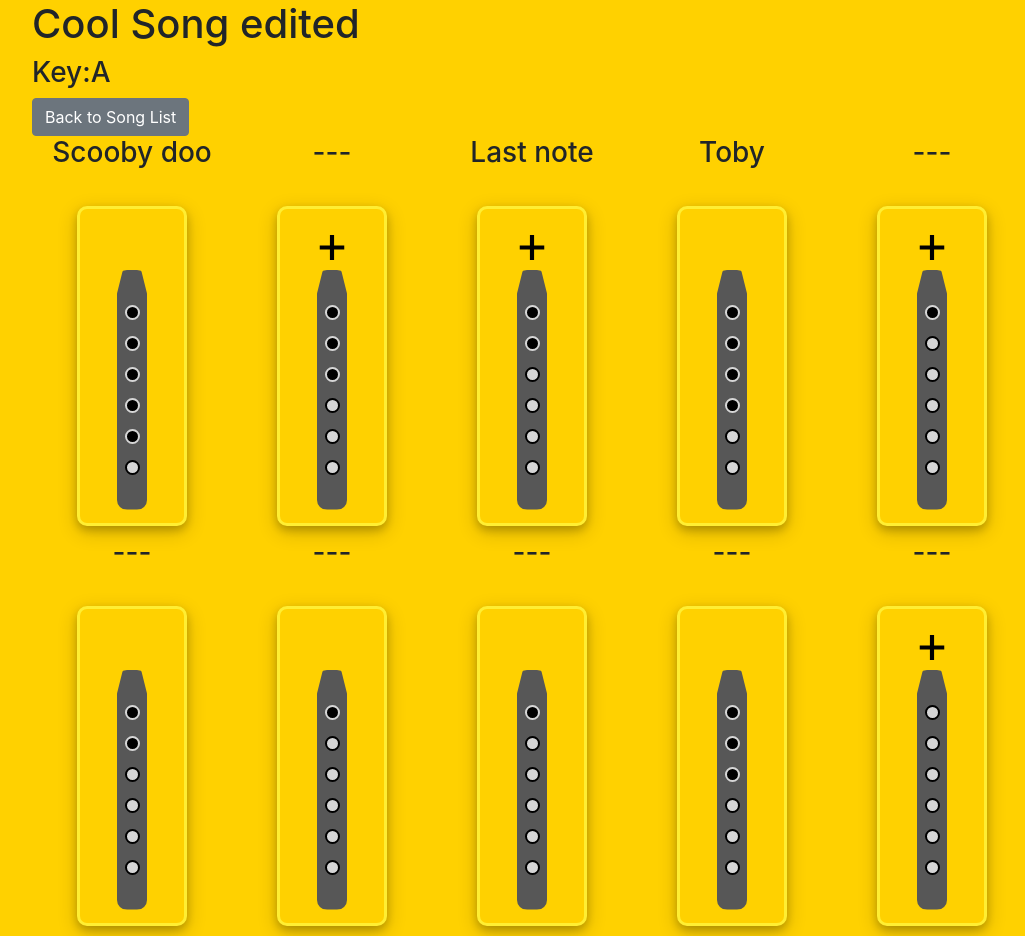
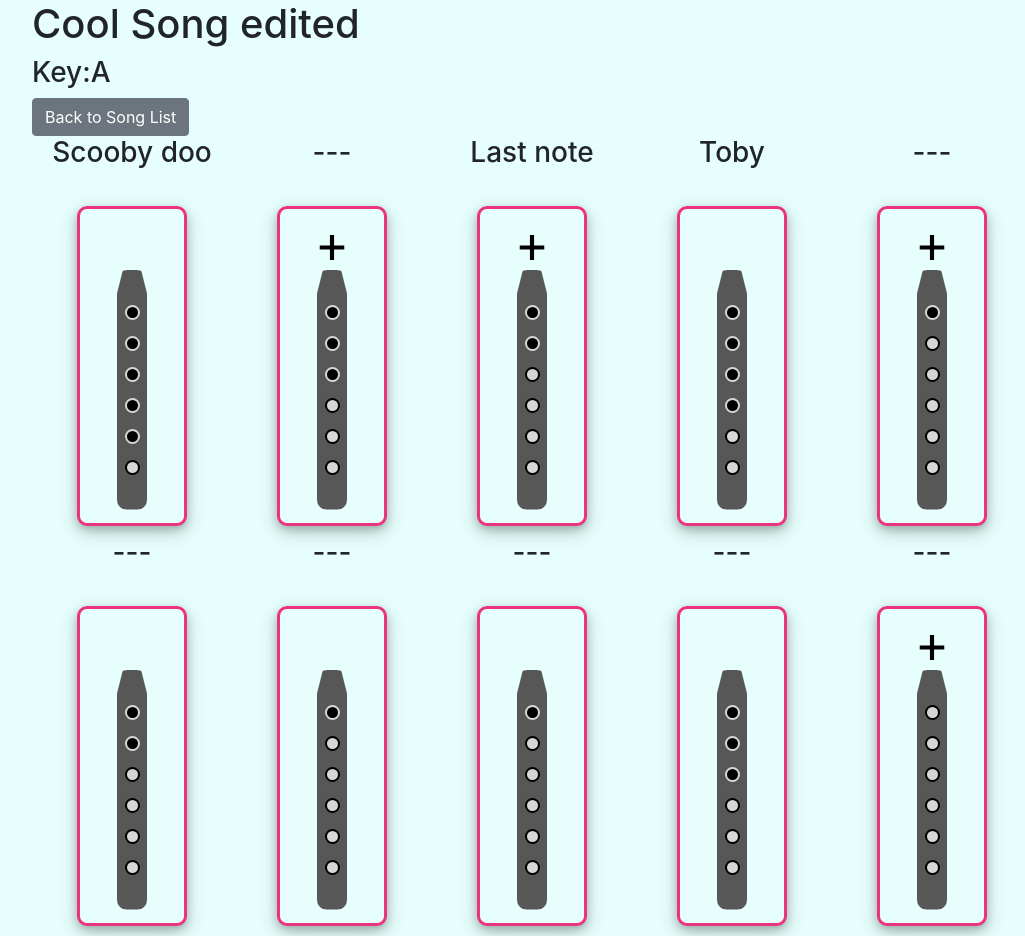
Before and after one commit to dhrisher/django-whistle-tab-site, a Django app: page /song_detail/5/ in a window 1280 px wide. Shown: the part 56-992 px from the top of the page, without its empty margins (53-1078 px from the left). Run offline with Django 3.2, Linux system fonts and the light colour scheme; data comes from the database, SQL or seed files in the repository; both versions use the stored data as it was after the commit; some libraries are stand-ins or nearby versions.

Commit message:
add colour variables

```diff
--- a/tabs/static/style/base.css
+++ b/tabs/static/style/base.css
@@ -1,3 +1,8 @@
+:root {
+  --color1: #e6fffc;
+  --color2: #eb3480;
+  --whistle-body: #575757;
+}
 
 *{
   box-sizing: border-box;
@@ -5,9 +10,10 @@
 }
 
 body {
-  background-color: #ffd100;
+  background-color: var(--color1);
+}
 
-}
+
 
 .comment {
   height: 70px;
@@ -24,12 +30,12 @@ body {
 }
 
 .inner_container {
-  border: 3px solid #ffee32;
+  border: 3px solid var(--color2);
   display: inline-block;
   position: relative;
   height: 320px;
   width: 110px;
-  background-color: #ffd100;
+  background-color: var(--color1);
   border-radius: 10px;
   margin-top: 0px;
   margin-left: 50%;
@@ -39,7 +45,7 @@ body {
 
 .whistle_body {
   position: absolute;
-  background-color: #575757;
+  background-color: var(--whistle-body);
   height: 240px;
   width: 30px;
   border-radius: 10px;
```
Also changed, not shown: db.sqlite3.
